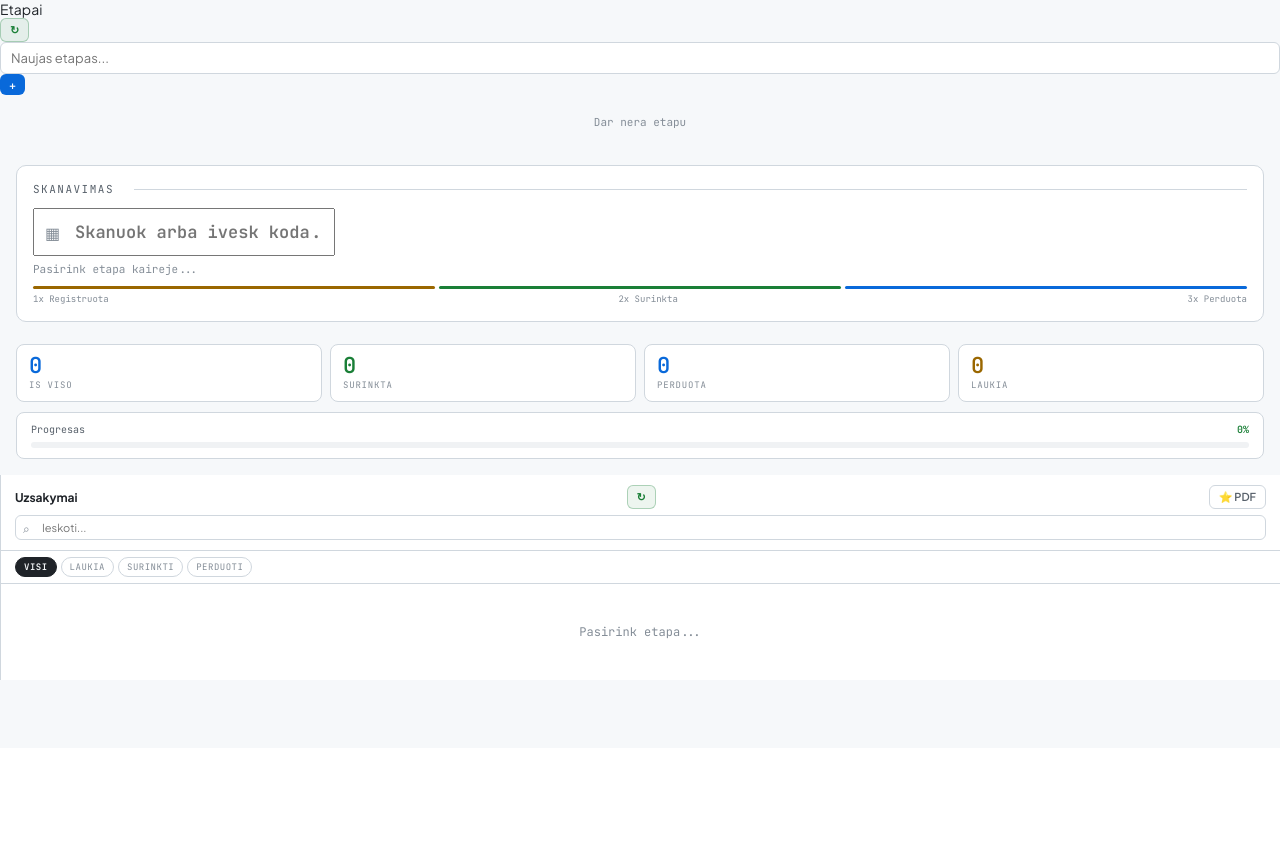
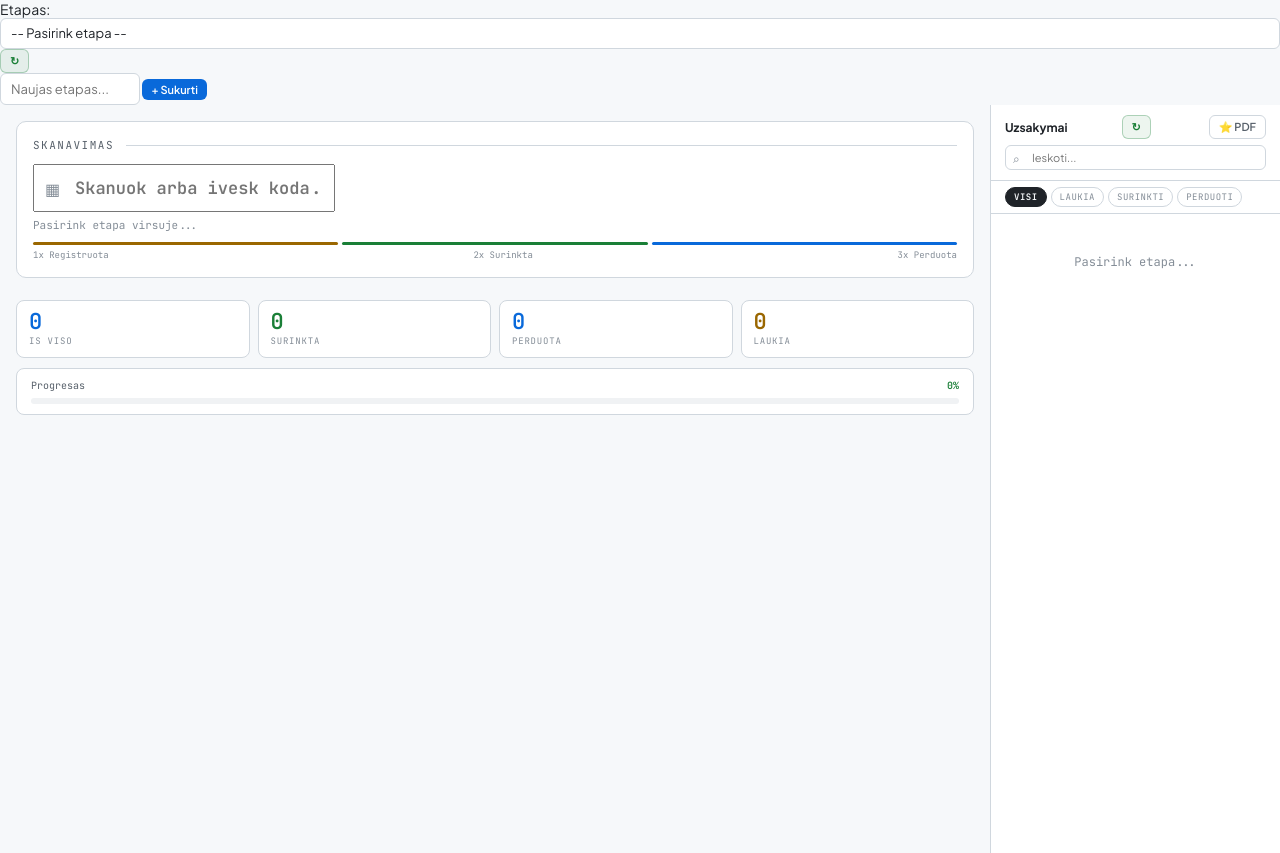
Before and after one commit to Metalcraft/Sandelis, a FastAPI app: page / in a window 1280 px wide. Shown: the part 52-905 px from the top of the page. Before the commit the page ends 732 px from the top, so only its background shows below. Run offline with FastAPI, Linux system fonts and the light colour scheme; data that the repository does not hold is empty; some libraries are stand-ins or nearby versions.

Commit message:
Revise etapas selection and scanning UI elements
Updated the layout for etapas selection and scanning sections, including new input fields and buttons.

```diff
--- a/templates/index.html
+++ b/templates/index.html
@@ -26,28 +26,27 @@
 </nav>
 
 <div class="view active" id="view-lk">
-  <div class="lk-wrap3">
-    <!-- KAIRE: Etapu sarasas -->
-    <div class="lk-etapai">
-      <div class="le-h">
-        <div class="le-t">Etapai</div>
-        <button class="btn btn-g btn-sm" onclick="loadEtapai()">&#x21BB;</button>
-      </div>
-      <div class="le-new">
-        <input type="text" id="newEtapasInp" placeholder="Naujas etapas..." style="flex:1">
-        <button class="btn btn-p btn-sm" onclick="newEtapas()">+</button>
-      </div>
-      <div id="etapaiList"><div class="empty-s" style="padding:20px;font-size:11px">Kraunama...</div></div>
+  <!-- ETAPO PASIRINKIMAS -->
+  <div class="etapas-bar">
+    <div class="etapas-sel">
+      <span class="etapas-lbl">Etapas:</span>
+      <select id="etapasSelect" onchange="onEtapasChange(this.value)" class="etapas-select">
+        <option value="">-- Pasirink etapa --</option>
+      </select>
+      <button class="btn btn-g btn-sm" onclick="loadEtapai()">&#x21BB;</button>
     </div>
-
-    <!-- VIDURYS: Skanavimas -->
+    <div class="etapas-new">
+      <input type="text" id="newEtapasInp" placeholder="Naujas etapas..." style="width:140px">
+      <button class="btn btn-p btn-sm" onclick="newEtapas()">+ Sukurti</button>
+    </div>
+    <button class="btn btn-y btn-sm" id="archBtn" style="display:none" onclick="archvuotiCur()">Archyvuoti</button>
+  </div>
+  <div class="lk-wrap">
     <div class="lk-main">
       <div class="card">
-        <div class="ct">Skanavimas
-          <span id="aktyvusLabel" style="margin-left:8px;font-size:10px;color:var(--ac);font-weight:700"></span>
-        </div>
+        <div class="ct">Skanavimas <span id="aktyvusLabel" style="color:var(--ac);font-weight:700"></span></div>
         <div class="scan-f"><span class="scan-ico">&#9638;</span><input class="scan-inp" id="scanInp" placeholder="Skanuok arba ivesk koda..." autocomplete="off" spellcheck="false"></div>
-        <div class="hint" id="scanHint">Pasirink etapa kaireje...</div>
+        <div class="hint" id="scanHint">Pasirink etapa virsuje...</div>
         <div class="steps"><div class="step s1"></div><div class="step s2"></div><div class="step s3"></div></div>
         <div class="step-lbl"><span>1x Registruota</span><span>2x Surinkta</span><span>3x Perduota</span></div>
       </div>
@@ -63,8 +62,6 @@
         <div class="ptr"><div class="pfd" id="lkPfd" style="width:0%"></div><div class="pfc" id="lkPfc" style="width:0%"></div></div>
       </div>
     </div>
-
-    <!-- DESINE: Lakstu sarasas -->
     <div class="lk-sb">
       <div class="sbh">
         <div class="sbt" id="sbTitle">Uzsakymai</div>
@@ -79,9 +76,6 @@
         <button class="fb" onclick="lkFlt('d',this)">Perduoti</button>
       </div>
       <div class="olist" id="lkList"><div class="empty-s">Pasirink etapa...</div></div>
-      <div class="lk-arch-bar" id="archBar" style="display:none">
-        <button class="btn btn-y btn-sm" style="width:100%" onclick="archvuotiCur()">Archyvuoti si etapa</button>
-      </div>
     </div>
   </div>
 </div>
```
